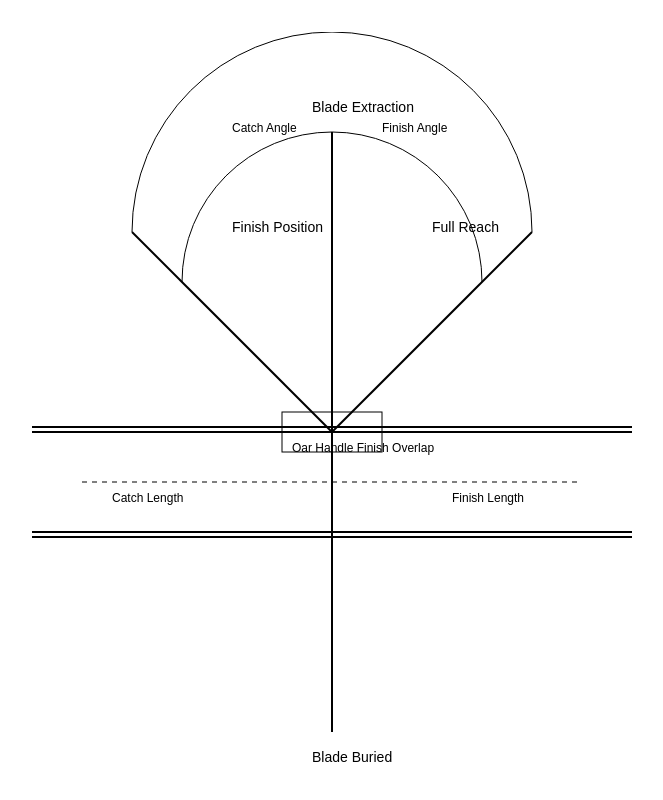
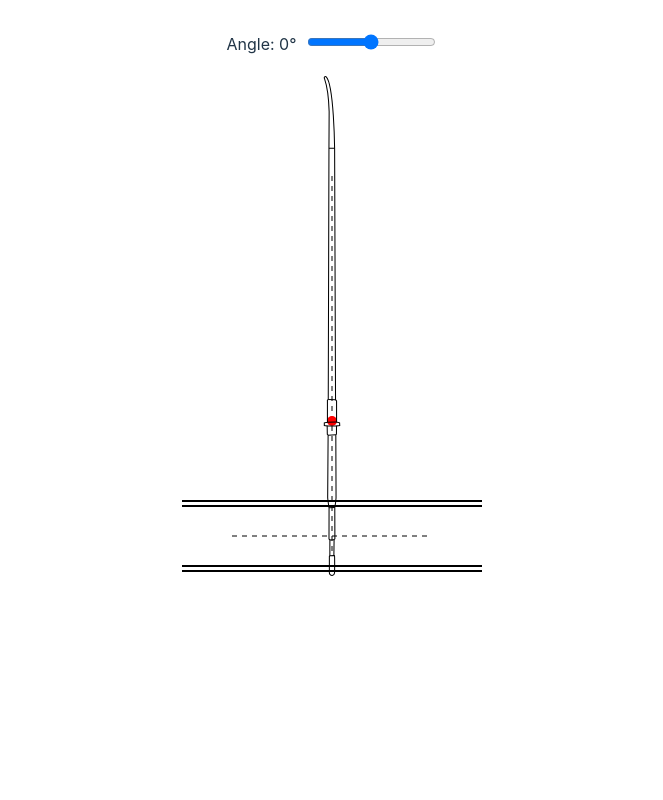
Before and after one commit to jdlaurence/interactive-rigger, a React (Vite) app: page / in a window 1280 px wide. Shown: the top 800 px of the page, without its empty margins (308-971 px from the left). Built offline with nearby package versions, Linux system fonts and the light colour scheme.

Commit message:
add catch finish length

```diff
--- a/src/App.jsx
+++ b/src/App.jsx
@@ -1,55 +1,270 @@
-import { useState } from 'react'
-import reactLogo from './assets/react.svg'
-import viteLogo from '/vite.svg'
-import './App.css'
+import { useState } from 'react';
+import oar from './assets/Oar.svg';
+import './App.css';
+import { calcOarSpread } from './utils';
 
 function App() {
-  const [count, setCount] = useState(0)
+  // Existing state variables
+  const [spread, setSpread] = useState(80);
+  const [inboard, setInboard] = useState(spread + 30); // following Purcer recommendation
+  const [outboard, setOutboard] = useState(370 - inboard); // typical C2 length
+  const [catchAngle, setCatchAngle] = useState(45);
+  const [finishAngle, setFinishAngle] = useState(45);
+  const [catchLength, setCatchLength] = useState(200);
+  const [finishLength, setFinishLength] = useState(200);
+  const [workDistance, setWorkDistance] = useState(catchLength + finishLength);
+  const [oarSpread, setOarSpread] = useState(calcOarSpread(inboard, catchAngle)); // straight line distance from Pin to handle tip
+
+  // New state for oar angle
+  const [oarAngle, setOarAngle] = useState(0);
+
+  // SVG dimensions
+  const svgWidth = 800;
+  const svgHeight = 800;
+
+  // Hull variables
+  const hullLength = 300;
+  const gunwaleWidth = 5;
+  const hullStartX = (svgWidth - hullLength) / 2; // Centered horizontally
+  const hullEndX = hullStartX + hullLength;
+
+  // Hull positions
+  const hullYPosition = 430; // Base Y position for the first hull section
+  const hullWidth = 60; // Vertical gap between the two hull sections
+
+  // Hull lines Y positions
+  const hullLine1Y = hullYPosition - gunwaleWidth; // Top line of first section
+  const hullLine2Y = hullYPosition; // Bottom line of first section
+  const hullLine3Y = hullYPosition + hullWidth; // Top line of second section
+  const hullLine4Y = hullLine3Y + gunwaleWidth; // Bottom line of second section
+
+  // Guide lines
+  const verticalGuideLineX = svgWidth / 2;
+  const verticalGuideLineYStart = 100;
+  const verticalGuideLineYEnd = hullLine2Y + 50;
+
+  const horizontalGuideLineY = hullLine3Y - 30;
+  const horizontalGuideLineXStart = hullStartX + 50;
+  const horizontalGuideLineXEnd = hullEndX - 50;
+
+  // Text positions
+  const catchTextX = horizontalGuideLineXStart;
+  const catchTextY = horizontalGuideLineY - 5;
+
+  const finishTextX = horizontalGuideLineXEnd - 130;
+  const finishTextY = catchTextY;
+
+  // Pivot point coordinates
+  const pivotX = verticalGuideLineX;
+  const pivotY = hullLine1Y - 80;
+
+  // Oar image dimensions and position
+  const oarImageWidth = 500;
+  const oarImageHeight = 500;
+  const oarImageX = pivotX - oarImageWidth / 2;
+  const oarImageY = 0;
+
+  // Calculate the handle tip position after rotation
+  // Step 1: Coordinates of the handle tip before rotation
+  const handleTipXBefore = oarImageX + oarImageWidth / 2;
+  const handleTipYBefore = oarImageY + oarImageHeight;
+
+  // Step 2: Translate coordinates relative to the pivot
+  const dx = handleTipXBefore - pivotX;
+  const dy = handleTipYBefore - pivotY;
+
+  // Step 3: Convert angle to radians
+  const theta = (oarAngle * Math.PI) / 180;
+
+  // Step 4: Apply rotation
+  const dxRotated = dx * Math.cos(theta) - dy * Math.sin(theta);
+  const dyRotated = dx * Math.sin(theta) + dy * Math.cos(theta);
+
+  // Step 5: Translate back to SVG coordinates
+  const handleTipXAfter = dxRotated + pivotX;
+  const handleTipYAfter = dyRotated + pivotY;
+
+  // Step 6: Compute horizontal distance
+  const horizontalDistance = Math.abs(handleTipXAfter - pivotX).toFixed(2);
+
+  // Step 7: Decide whether it's catch length or finish length
+  let catchLengthLine = null;
+  let catchLengthPerpendicularLine = null;
+  let finishLengthLine = null;
+  let finishLengthPerpendicularLine = null;
+  let catchLengthText = null;
+  let finishLengthText = null;
+
+  if (oarAngle > 0) {
+    // Positive angle, it's catch length
+    catchLengthLine = (
+      <line
+        x1={handleTipXAfter}
+        y1={horizontalGuideLineY}
+        x2={pivotX}
+        y2={horizontalGuideLineY}
+        stroke="blue"
+        strokeWidth="2"
+      />
+    );
+    catchLengthPerpendicularLine = (
+      <line
+        x1={handleTipXAfter}
+        y1={horizontalGuideLineY}
+        x2={handleTipXAfter}
+        y2={handleTipYAfter}
+        stroke="black"
+        strokeDasharray="5,5"
+      />
+    );
+    catchLengthText = (
+      <text
+        x={(handleTipXAfter + pivotX) / 2}
+        y={horizontalGuideLineY - 7}
+        fontFamily="Arial"
+        fontSize="12"
+        fill="blue"
+        textAnchor="middle"
+      >
+        Catch Length: {horizontalDistance}
+      </text>
+    );
+  } else if (oarAngle < 0) {
+    // Negative angle, it's finish length
+    finishLengthLine = (
+      <line
+        x1={handleTipXAfter}
+        y1={horizontalGuideLineY}
+        x2={pivotX}
+        y2={horizontalGuideLineY}
+        stroke="green"
+        strokeWidth="2"
+      />
+    );
+    finishLengthPerpendicularLine = (
+      <line
+        x1={handleTipXAfter}
+        y1={horizontalGuideLineY}
+        x2={handleTipXAfter}
+        y2={handleTipYAfter}
+        stroke="black"
+        strokeDasharray="5,5"
+      />
+    );
+
+    finishLengthText = (
+      <text
+        x={(handleTipXAfter + pivotX) / 2}
+        y={horizontalGuideLineY - 7}
+        fontFamily="Arial"
+        fontSize="12"
+        fill="green"
+        textAnchor="middle"
+      >
+        Finish Length: {horizontalDistance}
+      </text>
+    );
+  }
 
   return (
     <>
       <div>
-      <svg xmlns="http://www.w3.org/2000/svg" width="800" height="800" viewBox="0 0 800 800">
-          {/* <!-- Hull --> */}
-            {/* <!-- Gunwales --> */}
-            <line x1="100" y1="395" x2="700" y2="395" stroke="black" stroke-width="2" />
-            <line x1="100" y1="400" x2="700" y2="400" stroke="black" stroke-width="2" />
-            <line x1="400" y1="100" x2="400" y2="700" stroke="black" stroke-width="2" />
-            <line x1="100" y1="500" x2="700" y2="500" stroke="black" stroke-width="2" />
-            <line x1="100" y1="505" x2="700" y2="505" stroke="black" stroke-width="2" />
+        {/* Slider to adjust the oar angle */}
+        <div style={{ marginBottom: '20px' }}>
+          <label>Angle: {oarAngle}°</label>
+          <input
+            type="range"
+            min="-90"
+            max="90"
+            value={oarAngle}
+            onChange={(e) => setOarAngle(Number(e.target.value))}
+            style={{ marginLeft: '10px' }}
+          />
+        </div>
 
-            {/* <!-- Center Line --> */}
-            <line x1="150" y1="450" x2="650" y2="450" stroke="black" stroke-dasharray="5,5" />
-            <text x="180" y="470" font-family="Arial" font-size="12">Catch Length</text>
-            <text x="520" y="470" font-family="Arial" font-size="12">Finish Length</text>
+        <svg
+          xmlns="http://www.w3.org/2000/svg"
+          width={svgWidth}
+          height={svgHeight}
+          viewBox={`0 0 ${svgWidth} ${svgHeight}`}
+        >
+          {/* Hull */}
+          <line
+            x1={hullStartX}
+            y1={hullLine1Y}
+            x2={hullEndX}
+            y2={hullLine1Y}
+            stroke="black"
+            strokeWidth="2"
+          />
+          <line
+            x1={hullStartX}
+            y1={hullLine2Y}
+            x2={hullEndX}
+            y2={hullLine2Y}
+            stroke="black"
+            strokeWidth="2"
+          />
+          <line
+            x1={hullStartX}
+            y1={hullLine3Y}
+            x2={hullEndX}
+            y2={hullLine3Y}
+            stroke="black"
+            strokeWidth="2"
+          />
+          <line
+            x1={hullStartX}
+            y1={hullLine4Y}
+            x2={hullEndX}
+            y2={hullLine4Y}
+            stroke="black"
+            strokeWidth="2"
+          />
 
-          {/* <!-- Oar Positions --> */}
-          <line x1="400" y1="400" x2="200" y2="200" stroke="black" stroke-width="2" />
-          <line x1="400" y1="400" x2="600" y2="200" stroke="black" stroke-width="2" />
+          {/* Guide Lines */}
+          <line
+            x1={verticalGuideLineX}
+            y1={verticalGuideLineYStart}
+            x2={verticalGuideLineX}
+            y2={verticalGuideLineYEnd}
+            stroke="black"
+            strokeDasharray="5,5"
+          />
+          <line
+            x1={horizontalGuideLineXStart}
+            y1={horizontalGuideLineY}
+            x2={horizontalGuideLineXEnd}
+            y2={horizontalGuideLineY}
+            stroke="black"
+            strokeDasharray="5,5"
+          />
 
-          {/* <!-- Labels --> */}
-          <text x="380" y="80" font-family="Arial" font-size="14">Blade Extraction</text>
+          {/* Dynamic Catch/Finish Length Lines and Text */}
+          {catchLengthLine}
+          {catchLengthPerpendicularLine}
+          {catchLengthText}
+          {finishLengthLine}
+          {finishLengthPerpendicularLine}
+          {finishLengthText}
 
-          <text x="380" y="730" font-family="Arial" font-size="14">Blade Buried</text>
-          <text x="300" y="200" font-family="Arial" font-size="14">Finish Position</text>
-          <text x="500" y="200" font-family="Arial" font-size="14">Full Reach</text>
+          {/* Pivot point visualization */}
+          <circle cx={pivotX} cy={pivotY} r="5" fill="red" />
 
-          {/* <!-- Arc and Angles --> */}
-          <path d="M200 200 A200 200 0 0 1 600 200" fill="none" stroke="black" stroke-width="1" />
-          <path d="M250 250 A150 150 0 0 1 550 250" fill="none" stroke="black" stroke-width="1" />
-          <text x="300" y="100" font-family="Arial" font-size="12">Catch Angle</text>
-          <text x="450" y="100" font-family="Arial" font-size="12">Finish Angle</text>
-
-          {/* <!-- Footplate and Handle Overlap --> */}
-          <rect x="350" y="380" width="100" height="40" fill="none" stroke="black" stroke-width="1" />
-          <text x="360" y="420" font-family="Arial" font-size="12">Oar Handle Finish Overlap</text>
-
-          {/* <!-- Dimensions --> */}
-
+          {/* Oar SVG with rotation around the pivot point */}
+          <g transform={`rotate(${oarAngle}, ${pivotX}, ${pivotY})`}>
+            <image
+              href={oar}
+              x={oarImageX}
+              y={oarImageY}
+              width={oarImageWidth}
+              height={oarImageHeight}
+            />
+          </g>
         </svg>
       </div>
     </>
-  )
+  );
 }
 
-export default App
+export default App;
```
